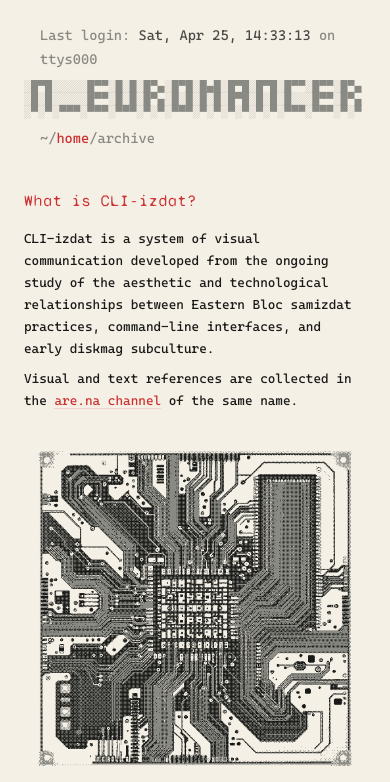
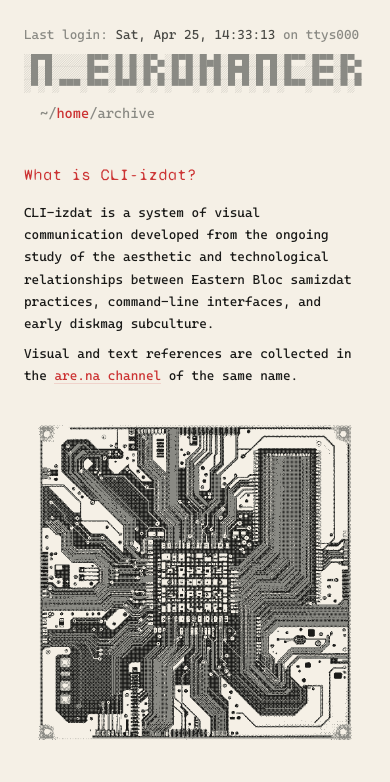
Before and after one commit to aleglutz/cli-izdat, an Eleventy site: page index.njk in a window 390 px wide. Shown: the top 782 px of the page. Built offline with nearby package versions, Linux system fonts and the light colour scheme; Eleventy itself is replaced by a stand-in of ours; files that its build step writes are made by us from their sources; what figlet would draw is missing.

Commit message:
fix headers padding via for mobile

```diff
--- a/css/styles.css
+++ b/css/styles.css
@@ -471,4 +471,10 @@ article.post .meta {
   .slides { padding-left: var(--space-sm); }
   .slides section.slide { padding: var(--space-md) 0; }
   .slide--cover pre { font-size: 10px; }
+  .last-login {
+    padding-left: 0px;
+    font-size: 13px;
+    white-space: nowrap;
+    overflow: hidden;
+  }
 }
```
